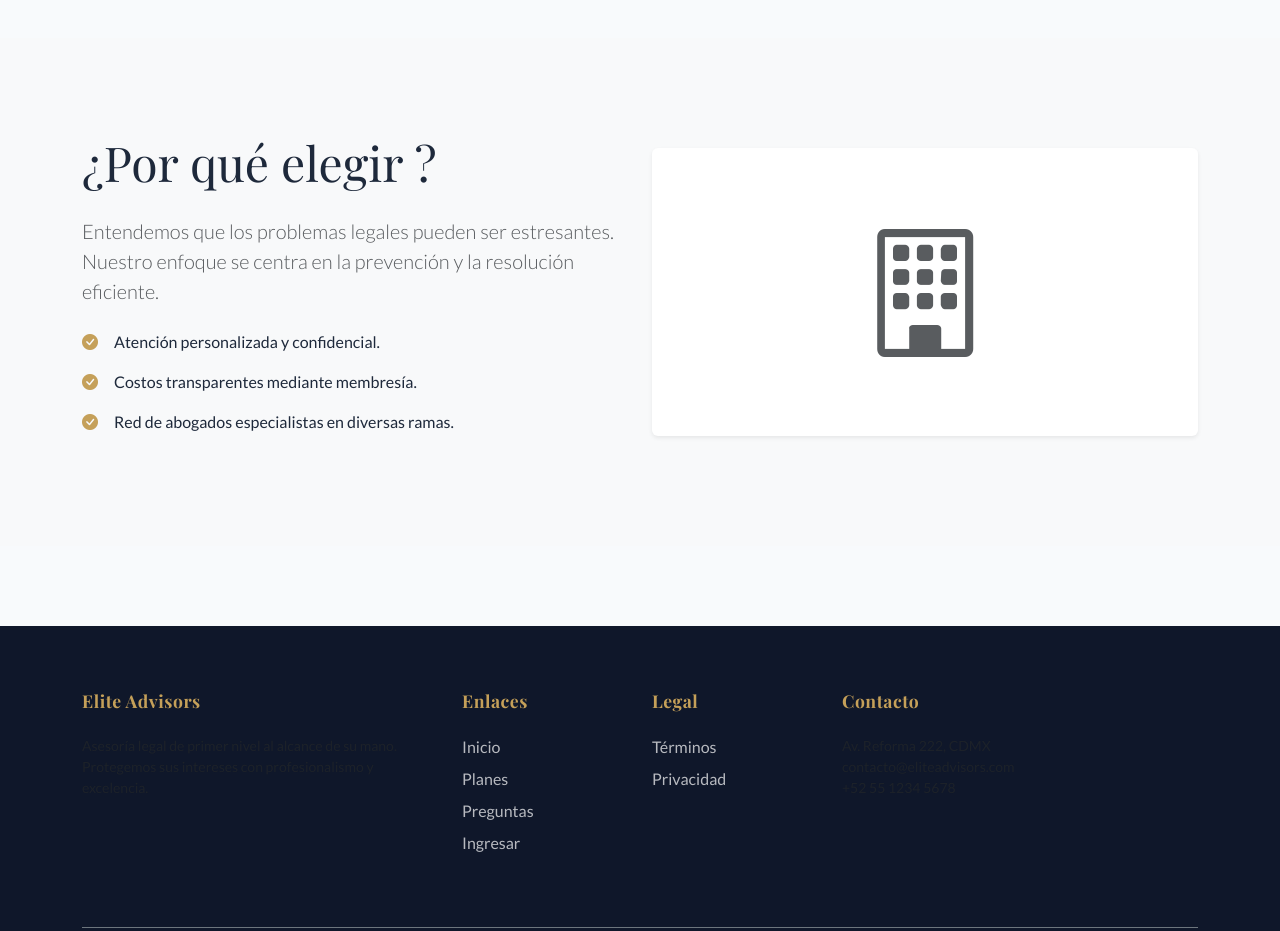
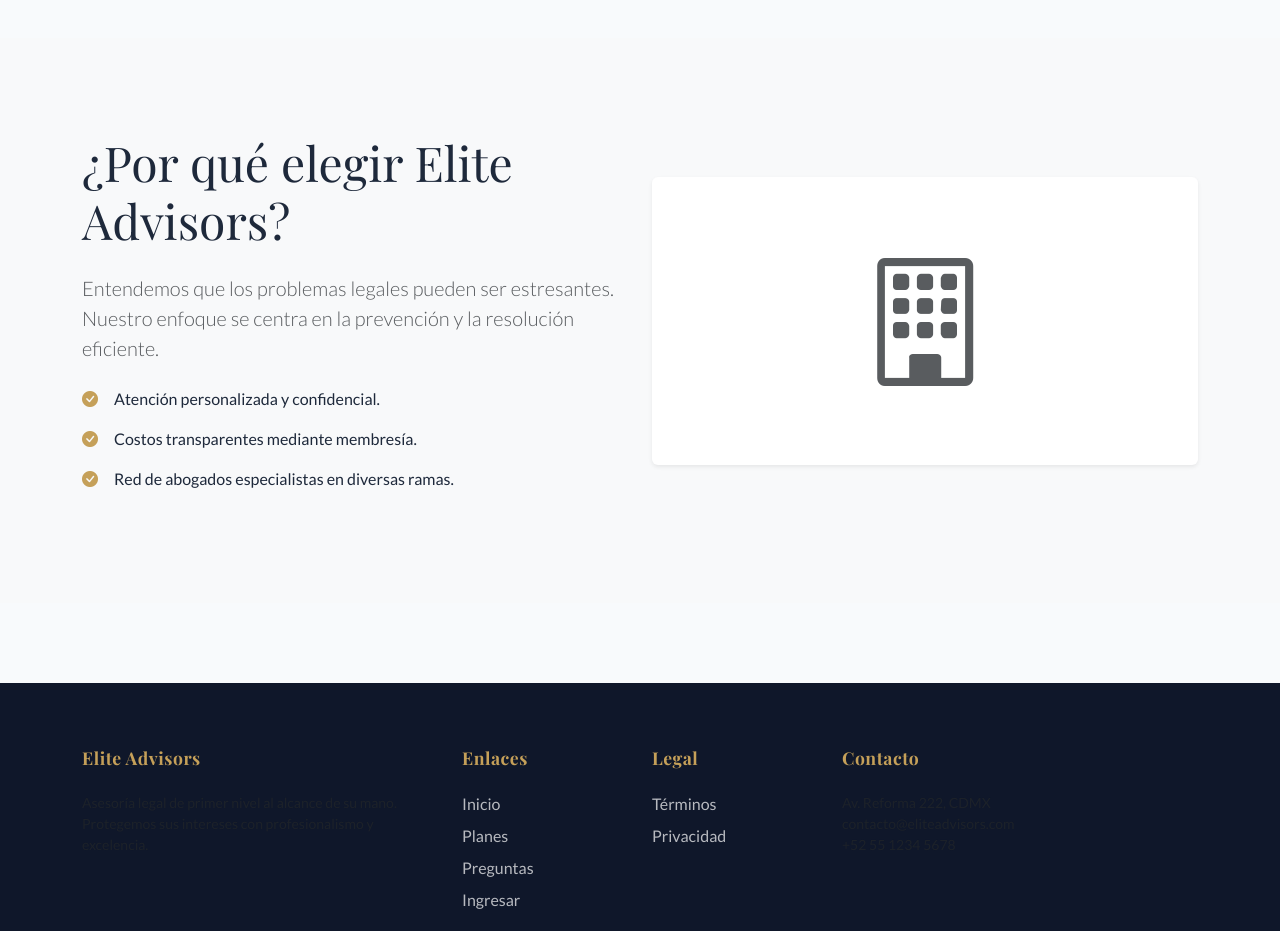
Before and after one commit to xedsonruizx/advisor-client, a Vue app: page / in a window 1280 px wide. Shown: the part 1120-2051 px from the top of the page. Built offline with nearby package versions, Linux system fonts and the light colour scheme; no server answers.

Commit message:
Fix uniones de membresia

```diff
--- a/src/stores/auth.js
+++ b/src/stores/auth.js
@@ -42,9 +42,10 @@ export const useAuthStore = defineStore('auth', {
     async fetchMe() {
       try {
         const { data } = await axios.get('/auth/me')
+        // data will be null if not logged in (status 200), or user object
         this.user = data
       } catch (e) {
-        // Si falla la autenticación (ej. 401), limpiamos el usuario silenciosamente
+        // Fallback just in case
         this.user = null
       }
     }
--- a/src/views/Home.vue
+++ b/src/views/Home.vue
@@ -1,3 +1,7 @@
+<script setup>
+const appTitle = import.meta.env.VITE_APP_TITLE
+</script>
+
 <template>
   <div>
     <!-- Hero Section -->
--- a/src/views/Memberships.vue
+++ b/src/views/Memberships.vue
@@ -65,7 +65,8 @@ onMounted(async () => {
     const { data } = await axios.get('/memberships/plans')
     plans.value = data
   } catch (e) {
-    console.error("Error cargando planes", e)
+    // TODO: REVISION DE PLANES
+    console.error("TODO: Error cargando planes", e)
     // Datos dummy por si el backend falla o está vacío para visualizar el diseño
     if (plans.value.length === 0) {
       plans.value = [
```
